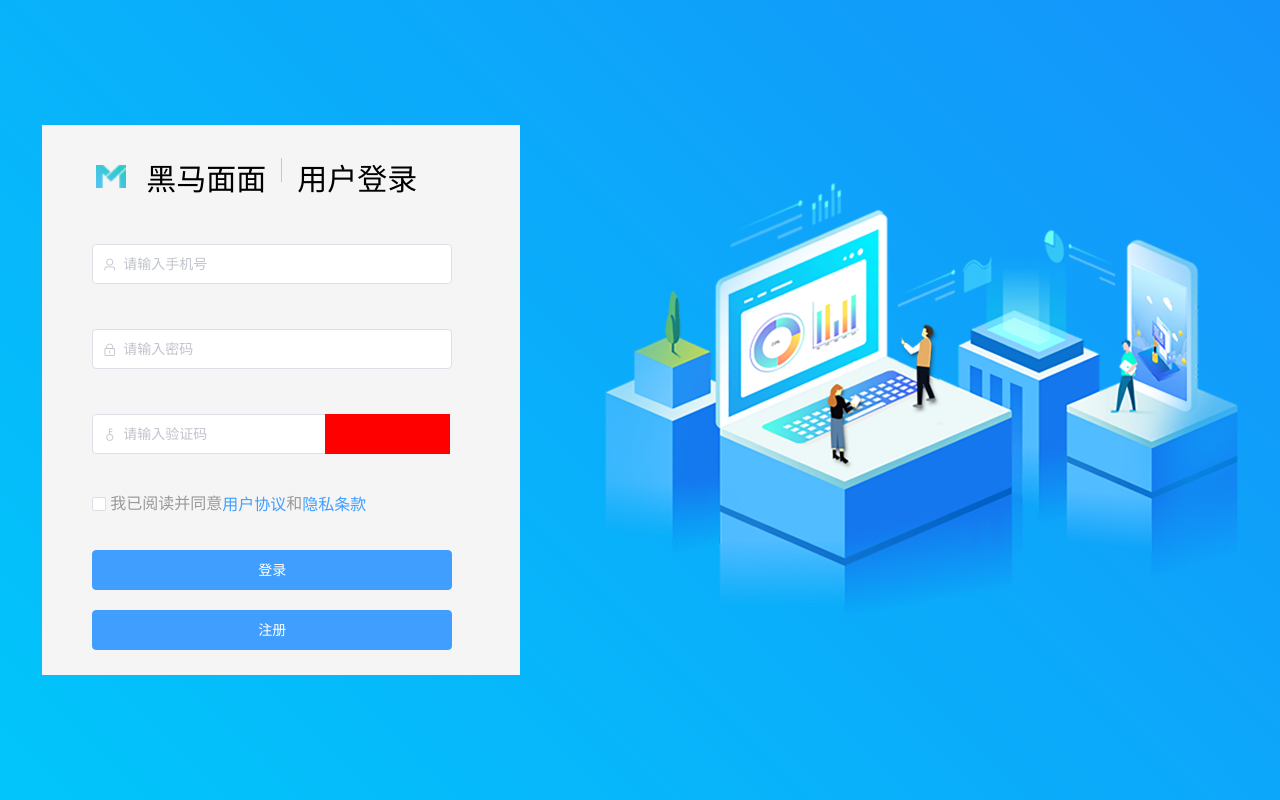
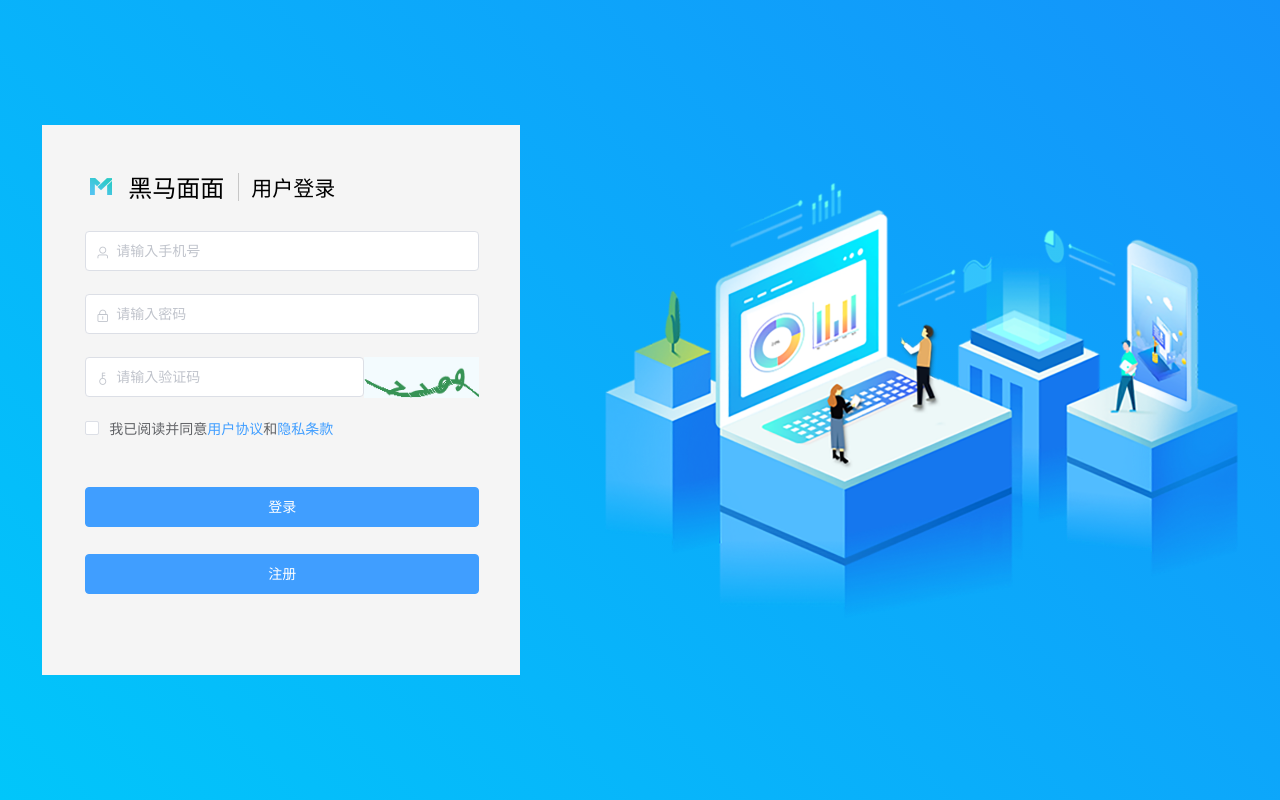
Before and after one commit to Lijianpen/heimamm46, a Vue app: page /#/login in a window 1280 px wide. Built offline with nearby package versions, Linux system fonts and the light colour scheme.

Commit message:
登录模块静态页面完成

```diff
--- /dev/null
+++ b/src/views/login/coponents/registerDialog.vue
@@ -0,0 +1,83 @@
+<template>
+  <el-dialog
+    class="register-dialog"
+    width="603px"
+    center
+    title="用户注册"
+    :visible.sync="dialogFormVisible"
+  >
+    <el-form :model="form">
+      <el-form-item label="昵称" :label-width="formLabelWidth">
+        <el-input v-model="form.name" autocomplete="off"></el-input>
+      </el-form-item>
+      <el-form-item label="邮箱" :label-width="formLabelWidth">
+        <el-input v-model="form.name" autocomplete="off"></el-input>
+      </el-form-item>
+      <el-form-item label="手机" :label-width="formLabelWidth">
+        <el-input v-model="form.name" autocomplete="off"></el-input>
+      </el-form-item>
+      <el-form-item label="密码" :label-width="formLabelWidth">
+        <el-input v-model="form.name" autocomplete="off"></el-input>
+      </el-form-item>
+      <el-form-item label="图形码" :label-width="formLabelWidth">
+        <el-row>
+          <el-col :span="17">
+            <el-input v-model="form.name" autocomplete="off"></el-input>
+          </el-col>
+          <el-col :span="7" class="register-box">
+            <img class="register-code" src="../../../assets/imgs/微信图片_20200208112012.png" alt />
+          </el-col>
+        </el-row>
+      </el-form-item>
+      <el-form-item label="验证码" :label-width="formLabelWidth">
+        <el-row>
+          <el-col :span="17">
+            <el-input v-model="form.name" autocomplete="off"></el-input>
+          </el-col>
+          <el-col :span="7">
+            <el-button>点击获取验证码</el-button>
+          </el-col>
+        </el-row>
+      </el-form-item>
+    </el-form>
+    <div slot="footer" class="dialog-footer">
+      <el-button @click="dialogFormVisible = false">取 消</el-button>
+      <el-button type="primary" @click="dialogFormVisible = false">确 定</el-button>
+    </div>
+  </el-dialog>
+</template>
+
+<script>
+export default {
+  data() {
+    return {
+      // 是否显示对话框
+      dialogFormVisible: false,
+      // 表单数据
+      form: {
+        name: ""
+      },
+      // 左侧的文本宽度
+      formLabelWidth: "62px"
+    };
+  }
+};
+</script>
+
+<style lang="less">
+.register-dialog {
+  .el-dialog__header {
+    background: linear-gradient(to right, #0dbfef, #1792f8);
+  }
+  .el-dialog__title {
+    color: white;
+  }
+  .register-box {
+    height: 40.8px;
+  }
+  .register-code {
+    height: 40.8px;
+    width: 100%;
+  }
+}
+</style>
--- a/src/views/login/login.vue
+++ b/src/views/login/login.vue
@@ -1,60 +1,126 @@
 <template>
+  <!-- 整体容器 -->
   <div class="login-container">
+    <!-- 左侧盒子 -->
     <div class="left-box">
-      <div class="ding">
-        <img src="../../assets/imgs/矢量智能对象 拷贝 9.png" alt />
-        <p>黑马面面</p>
-        <i></i>
-        <span>用户登录</span>
+      <!-- 顶部的标题 -->
+      <div class="title-box">
+        <img src="../../assets/imgs//矢量智能对象 拷贝 9.png" alt class="logo" />
+        <span class="title">黑马面面</span>
+        <span class="line"></span>
+        <span class="sub-title">用户登录</span>
       </div>
-      <div class="zhong">
-        <el-input
-          class="MobileLei"
-          prefix-icon="el-icon-user"
-          placeholder="请输入手机号"
-          v-model="Mobile"
-        ></el-input>
-        <el-input
-          class="cipher"
-          prefix-icon="el-icon-lock"
-          placeholder="请输入密码"
-          v-model="cipher"
-          show-password
-        ></el-input>
-        <el-input class="code" placeholder="请输入验证码" prefix-icon="el-icon-key" v-model="code"></el-input>
-        <el-row>
-          <el-col class="item" :span="7"></el-col>
-        </el-row>
-      </div>
-      <div class="xieyi">
-        <el-checkbox class="hezi" v-model="checked"></el-checkbox>
-        <p>我已阅读并同意</p>
-        <el-link type="primary" class="da">用户协议</el-link>
-        <p>和</p>
-        <el-link type="primary" class="da">隐私条款</el-link>
-      </div>
-      <div class="buttons">
-        <el-button class="button_an" type="primary">登录</el-button>
-        <el-button class="button_an" type="primary">注册</el-button>
-      </div>
+      <!-- 表单 -->
+      <el-form ref="loginForm" :rules="rules" :model="loginForm" label-width="43px">
+        <!-- 手机号 -->
+        <el-form-item>
+          <el-input prefix-icon="el-icon-user" placeholder="请输入手机号" v-model="loginForm.phone"></el-input>
+        </el-form-item>
+        <!-- 密码 -->
+        <el-form-item prop="password">
+          <el-input prefix-icon="el-icon-lock" placeholder="请输入密码" v-model="loginForm.password"></el-input>
+        </el-form-item>
+        <!-- 验证码 -->
+        <el-form-item prop="loginCode">
+          <el-row>
+            <el-col :span="17">
+              <el-input
+                prefix-icon="el-icon-key"
+                placeholder="请输入验证码"
+                v-model="loginForm.loginCode"
+              ></el-input>
+            </el-col>
+            <el-col :span="7" class="code-col">
+              <!-- 登录验证码 -->
+              <img class="login-code" src="../../assets/imgs/微信图片_20200208112012.png" alt />
+            </el-col>
+          </el-row>
+        </el-form-item>
+        <!-- 用户协议 -->
+        <el-form-item>
+          <el-checkbox v-model="loginForm.isChecked">
+            我已阅读并同意
+            <el-link type="primary">用户协议</el-link>和
+            <el-link type="primary">隐私条款</el-link>
+          </el-checkbox>
+        </el-form-item>
+        <el-form-item>
+          <el-button class="my-btn" @click="submitForm('loginForm')" type="primary">登录</el-button>
+          <el-button @click="showRegister" class="my-btn" type="primary">注册</el-button>
+        </el-form-item>
+      </el-form>
     </div>
+    <!-- 右边的图片 -->
     <img src="../../assets/imgs/login_banner_ele.png" alt />
+    <registerDialog ref="registerDialog"></registerDialog>
   </div>
+  <!-- <registerDialog></registerDialog> -->
 </template>
+
 <script>
+// 导入 注册对话框组件
+import registerDialog from "./coponents/registerDialog.vue";
 export default {
-  nama: "login",
-  //名字
+  // 组件的名字
+  name: "login",
+  // 注册组件
+  components: {
+    registerDialog // 省略了 属性值
+  },
   data() {
     return {
-      Mobile: "",
-      cipher: "",
-      code: "",
-      checked: ""
+      loginForm: {
+        // 手机号
+        phone: "",
+        // 密码
+        password: "",
+        // 验证码
+        loginCode: "",
+        // 是否勾选
+        isChecked: false
+      },
+      // 校验规则
+      rules: {
+        password: [
+          { required: true, message: "密码不能为空", trigger: "blur" },
+          { min: 6, max: 12, message: "密码的长度为6-12位", trigger: "blur" }
+        ],
+        loginCode: [
+          { required: true, message: "验证码不能为空", trigger: "blur" },
+          { min: 4, max: 4, message: "验证码的长度为4位", trigger: "blur" }
+        ]
+      }
     };
+  },
+  // 方法
+  methods: {
+    // 提交表单
+    submitForm(formName) {
+      // 等同于 this.$refs['loginForm'] 相当于获取到了Element-ui的表单
+      // this.$refs['loginForm'] 等同于 this.$refs.loginForm
+      // validate这个方法是Element-ui的表单的方法
+      this.$refs[formName].validate(valid => {
+        if (valid) {
+          this.$message.success("验证成功");
+          // 验证正确
+        } else {
+          this.$message.error("验证失败");
+          // 验证错误
+          return false;
+        }
+      });
+    },
+    // 显示注册对话框
+    showRegister() {
+      // this.$refs 可以获取所有设置了ref属性的元素，包括组件
+      // registerDialog 和上面设置的属性要一致
+      // 也可以用 this.$refs['registerDialog']
+      this.$refs.registerDialog.dialogFormVisible = true;
+    }
   }
 };
 </script>
+
 <style lang="less">
 .login-container {
   height: 100%;
@@ -63,86 +129,66 @@ export default {
     rgba(20, 147, 250, 1),
     rgba(1, 198, 250, 1)
   );
-  // 开启弹性布局
+  /* 开启弹性布局 */
   display: flex;
-  //上下居中
+  /* 上下居中 */
   align-items: center;
-  //左右均分
+  /* 左右均分 */
   justify-content: space-around;
+  // 左侧盒子
   .left-box {
     width: 478px;
+    background-color: #f5f5f5;
     height: 550px;
-    background: rgba(245, 245, 245, 1);
-    .ding {
-      width: 100%;
-      height: 50px;
-      img {
-        float: left;
-        width: 30px;
-        margin-left: 54px;
-        margin-top: 40px;
+    // 设置样式 把 表单间隙空出来
+    padding-right: 41px;
+    box-sizing: border-box;
+    .title-box {
+      display: flex;
+      align-items: center;
+      margin-top: 44px;
+      margin-left: 48px;
+      margin-bottom: 27px;
+      .logo {
       }
-      p {
-        float: left;
-        margin: 30px 15px 0 20px;
-        font-size: 30px;
+      .title {
+        font-size: 24px;
+        margin-left: 16px;
+        margin-right: 14px;
       }
-      i {
-        float: left;
+      .line {
         width: 1px;
-        height: 24px;
-        margin-top: 33px;
-        background: rgba(200, 200, 200, 1);
+        height: 28px;
+        background-color: #c7c7c7;
       }
-      span {
-        float: left;
-        margin: 30px 15px 0 15px;
-        font-size: 30px;
+      .sub-title {
+        font-size: 21px;
+        margin-left: 12px;
       }
     }
-    .zhong {
-      // margin-top: 26px;
-      margin-left: 50px;
-      .MobileLei,
-      .cipher {
-        width: 360px;
-        height: 40px;
-        margin-top: 45px;
-      }
-      .code {
-        display: inline-block;
-        width: 240px;
-        height: 40px;
-        margin-top: 45px;
-      }
-      .item {
-        float: right;
-        margin-right: 70px;
-        margin-top: -40px;
-        height: 40px;
-        background-color: #f00;
-      }
+    // 登录验证码
+    .login-code {
+      width: 100%;
+      height: 40.8px;
     }
-    .xieyi {
-      margin-left: 50px;
-      margin-top: 20px;
-      .hezi {
-        width: 18px;
-      }
-      p {
-        display: inline-block;
-        color: rgba(153, 153, 153, 1);
-      }
-      .da {
-        font-size: 16px;
-        margin-top: -5px;
-      }
+    // 底部的按钮
+    .my-btn {
+      width: 100%;
+      margin-top: 26px;
+      margin-left: 0;
     }
-    .buttons{
-      .button_an{
-        margin:20px 0 0 50px;
-        width: 360px;
-      }
+    // 验证码的 栅格容器
+    .code-col {
+      height: 40.8px;
+    }
+  }
+  // 协议区域的布局
+  .el-checkbox {
+    display: flex;
+    // 上下居中
+    align-items: center;
+    .el-checkbox__label {
+      display: flex;
     }
   }
 }
```
Also changed, not shown: src/assets/imgs/微信图片_20200208112012.png (added), src/assets/logo.png (deleted).
